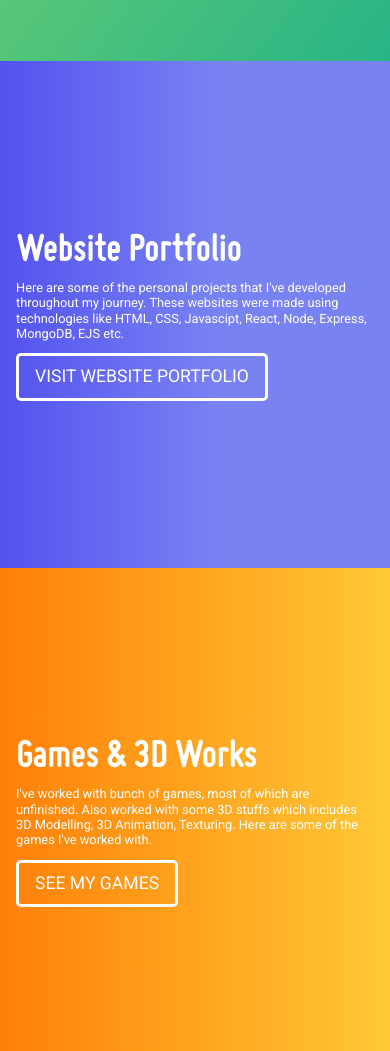
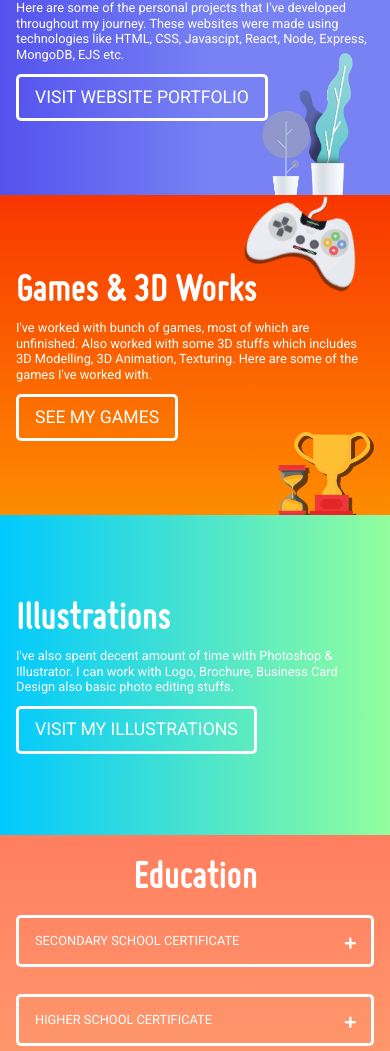
Before and after one commit to Scrub-GitGud/RIFATS-WORKS, a plain HTML site: page index.html in a window 390 px wide. Shown: the part 558-1609 px from the top of the page. Drawn offline with nearby package versions, Linux system fonts and the light colour scheme.

Commit message:
worked a bit with responsiveness & props

```diff
--- a/css/index.css
+++ b/css/index.css
@@ -1,9 +1,12 @@
+@import url('https://fonts.googleapis.com/css?family=Roboto');
+@import url("https://fonts.googleapis.com/css2?family=Roboto:wght@300;500;700;900&display=swap");
+
 @font-face {
     font-family: misoFont;
     src: url("../src/Miso-Bold/miso-regular.ttf");
 }
 .mison-font {
-    font-family: misoFont, 'Roboto', serif;
+    font-family: misoFont, 'Roboto', sans-serif;
 }
 
 .social-icons {
@@ -22,7 +25,8 @@
 
 /* ========================================== Sections ================================================= */
 .section {
-    height: 70vh;
+    height: 40rem;
+    position: relative;
 }
 .section .setion-content {
     padding: 0 3rem;
@@ -36,7 +40,7 @@
     flex: 1.2;
 }
 .section .setion-content .setion-content-2 {
-    height: 70vh;
+    height: 40rem;
     flex: 1.8;
 
     display: flex;
@@ -61,14 +65,14 @@
 }
 @media (max-width: 768px) {
     .section {
-        height: 60vh;
+        height: 35rem;
     }
     .section .setion-content .setion-content-1 {
         flex: 1;
     }
     .section .setion-content .setion-content-2 {
         overflow: hidden;
-        height: 60vh;
+        height: 35rem;
         flex: 0;
     }
     .setion-content-1 h1 {
@@ -81,6 +85,9 @@
     }
 }
 @media (max-width: 500px) {
+    .section {
+        height: 20rem;
+    }
     .section .setion-content{
         padding: 0 1rem;
     }
@@ -88,20 +95,31 @@
         flex: 1;
     }
     .section .setion-content .setion-content-2 {
-        overflow: hidden;
-        height: 60vh;
-        flex: 0;
+        height: 20rem;
     }
     .setion-content-1 h1 {
         margin: 0px;
         line-height: 1;
+        position: relative;
+        z-index: 2;
+        /* text-shadow: 2px 2px #222222; */
     }
     .setion-content-1 p {
         font-size: .8rem;
         line-height: 1.2;
     }
 }
-
+.section .section-props {
+    position: absolute;
+    top: 0;
+    width: 100%;
+    height: 100%;
+}
+@media (min-width: 500px) {
+    .section .section-props {
+        display: none;
+    }
+}
 /* ============================================= section-1 | Intro =============================================*/
 #section-1 {
     background-image: linear-gradient(to right bottom, var(--green-light),var(--green-dark));
@@ -135,6 +153,30 @@
     margin: auto 0;
     filter: drop-shadow(1rem 3rem 4rem rgba(0, 0, 0, 0.4));
 }
+.website-props {
+    position: absolute;
+    top: 0;
+    right: 2rem;
+    width: 10rem;
+}
+.plant-1-props {
+    position: absolute;
+    bottom: -3.8px;
+    right: 3rem;
+    width: 4rem;
+}
+.plant-2-props {
+    position: absolute;
+    bottom: -3.8px;
+    right: 6rem;
+    width: 3rem;
+}
+.clp-props {
+    position: absolute;
+    top: 1rem;
+    left: 1rem;
+    width: 5rem;
+}
 /* ============================================= section-3 | Game =============================================*/
 #section-3 {
     background-image: linear-gradient(to right, #76b852, #8dc26f);
@@ -152,6 +194,30 @@
     object-fit: cover;
     margin: auto 0;
     filter: drop-shadow(-.5rem 3rem 4rem rgba(0, 0, 0, 0.3));
+}
+.joystick-props {
+    position: absolute;
+    top: 0;
+    right: 1.5rem;
+    width: 7rem;
+    transform: rotate(30deg);
+}
+.trophy-props {
+    position: absolute;
+    bottom: -3.8px;
+    right: 1rem;
+    width: 5rem;
+}
+.sand-clock-props {
+    position: absolute;
+    bottom: -3.8px;
+    right: 5rem;
+    width: 2rem;
+}
+@media (max-width: 768px) {
+    #section-3 {
+        background-image: linear-gradient(to top, #fe8c00, #f83600);
+    }
 }
 /* ============================================= section-4 | Illustration =============================================*/
 #section-4 {
@@ -227,7 +293,7 @@
 }
 @media (max-width: 768px) {
     #section-5 {
-        height: 90vh;
+        height: 30rem;
     }
     .collapsible {
         padding: .8rem 1rem;
@@ -240,6 +306,9 @@
 
         position: relative;
     }
+    .collapsible:hover {
+        box-shadow: none;
+    }
     .content {
         padding: 0 1rem;
         margin: 0 1rem;
@@ -250,11 +319,6 @@
     }
     .rise {
         height: 20%;
-    }
-}
-@media (max-width: 500px) {
-    .collapsible:hover {
-        box-shadow: none;
     }
 }
 
@@ -284,8 +348,6 @@
 }
 .slider-bar {
     height: 100%;
-    /* width: 70%; */
-    /* background-color: crimson; */
     border-radius: 5px;
     opacity: 85%;
 
@@ -330,5 +392,5 @@
 /* ============================================= Footer =============================================*/
 .footer {
     background-image: linear-gradient(to right bottom, #434343, #1f232c);
-    height: 35vh;
+    height: 15rem;
 }
--- a/css/utility.css
+++ b/css/utility.css
@@ -310,6 +310,8 @@ img {
     left: 0;
     z-index: -1;
     transition: all 0.4s;
+    animation: fade-in 0.5s ease-out 1.5s;
+    animation-fill-mode: backwards;
 
     background-color: white;
     border-radius: inherit;
--- a/index.html
+++ b/index.html
@@ -38,7 +38,7 @@
                 <p class="">
                     <span class="bold-span">I'm Rifat Noor,</span>
                     a self taught developer looking for an opportunity.
-                    I am pretty passionate and creative about my works and likes to learn new technologies.
+                    I am passionate and creative about my works and like to learn new technologies.
                     I'm woking with Unity & Maya for over 2 years and Web Design & Development for a year.
                 </p>
                 <a class="btn btn-trans btn-effect-1 anim-B2T" href="src/Resume.pdf" target="_blank"> <span class="txt-sm">Download Resume</span> </a>
@@ -63,6 +63,12 @@
                 </p>
                 <a class="btn btn-trans btn-effect-1" href="portfolio_gallery.html"> <span class="txt-sm">Visit Website Portfolio</span> </a>
             </div>
+            <div class="section-props">
+                <img class="website-props" src="src/bg-images/website-props.png" alt="">
+                <img class="plant-1-props" src="src/bg-images/plant-1.png" alt="">
+                <img class="plant-2-props" src="src/bg-images/plant-2.png" alt="">
+                <!-- <img class="clp-props" src="src/bg-images/comment-loved-profile.png" alt=""> -->
+            </div>
         </div>
     </div>
     <!-- Section 3 -->
@@ -80,6 +86,11 @@
             <div class="setion-content-2">
                 <img class="anim-fade-in game-vector" src="src/bg-images/game-vector.png" alt="">
             </div>
+        </div>
+        <div class="section-props">
+            <img class="joystick-props" src="src/bg-images/game-vector1.png" alt="">
+            <img class="trophy-props" src="src/bg-images/trophy.png" alt="">
+            <img class="sand-clock-props" src="src/bg-images/sand-clock.png" alt="">
         </div>
     </div>
     <!-- Section 4 -->
```
Also changed, not shown: src/bg-images/comment-loved-profile.png (added), src/bg-images/plant-1.png (added), src/bg-images/plant-2.png (added), src/bg-images/sand-clock.png (added), src/bg-images/trophy.png (added), src/bg-images/website-props.png (added).
